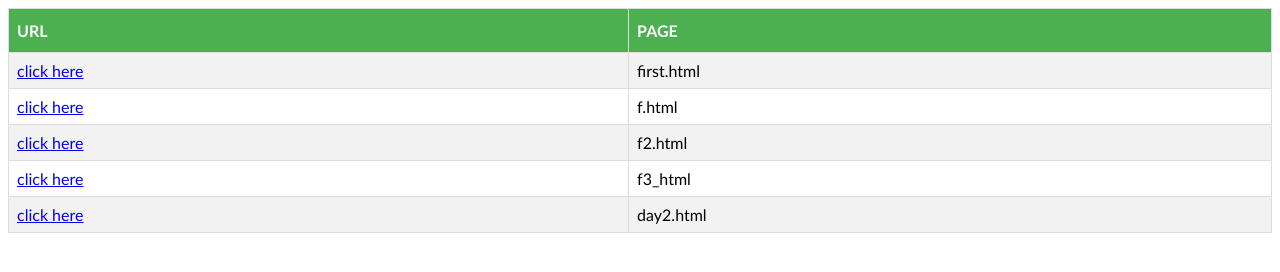
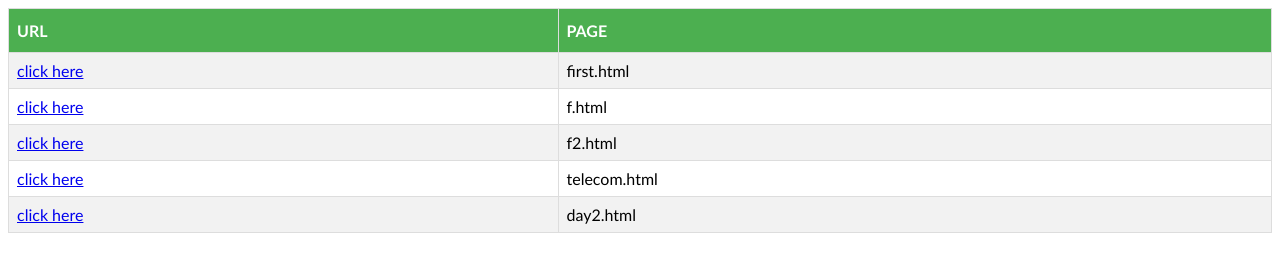
Before and after one commit to akash1922mca1039/wt-lab, a plain HTML site: page index.html in a window 1280 px wide. Drawn offline with Linux system fonts and the light colour scheme.

Commit message:
Index updated

```diff
--- a/index.html
+++ b/index.html
@@ -48,8 +48,8 @@
             <td>f2.html</td>
         </tr>
         <tr>
-            <td><a href="f3_.html">click here</a></td>
-            <td>f3_html</td>
+            <td><a href="telecom.html">click here</a></td>
+            <td>telecom.html</td>
         </tr>
         <tr>
             <td><a href="day2.html">click here</a></td>
```
